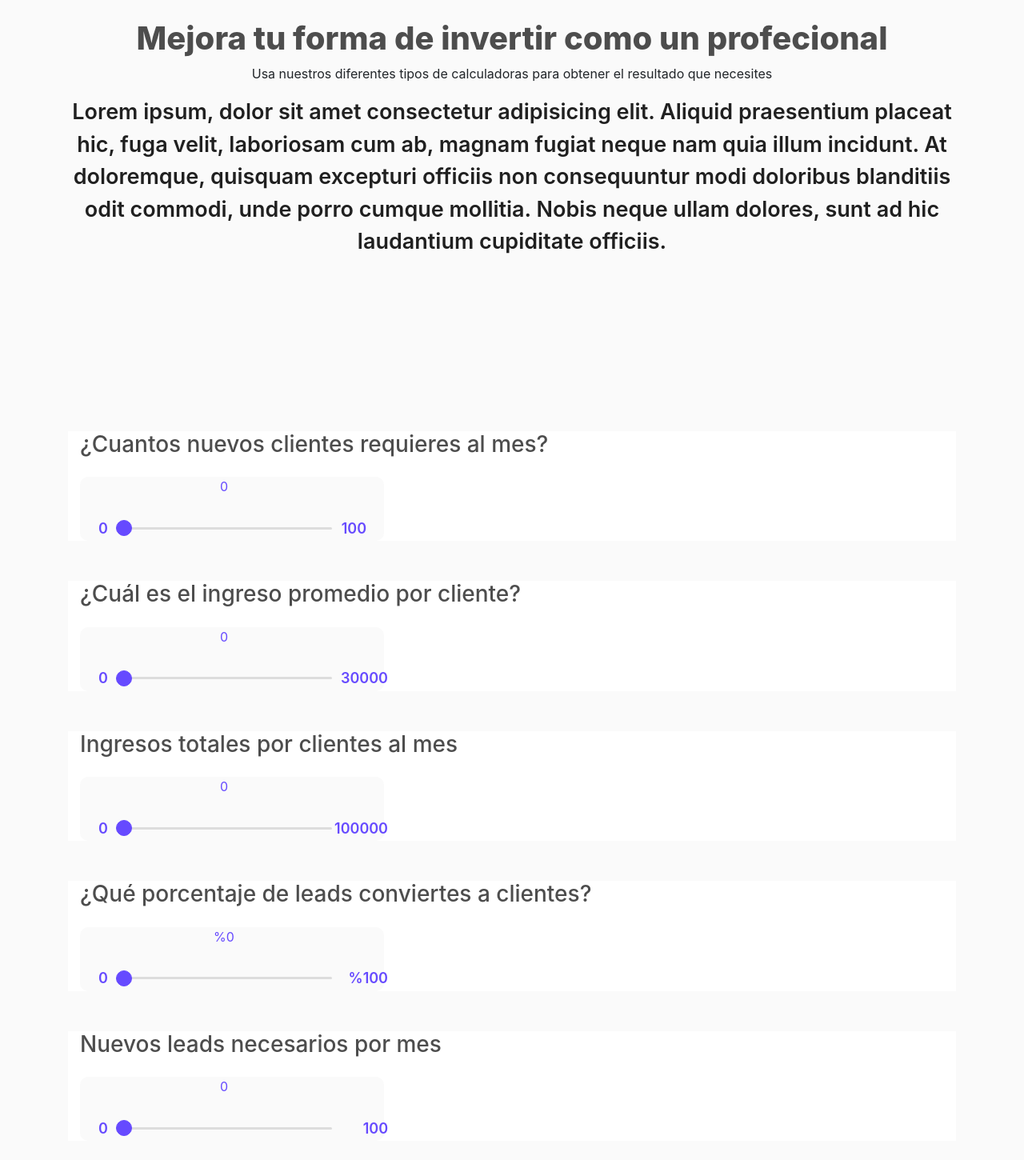
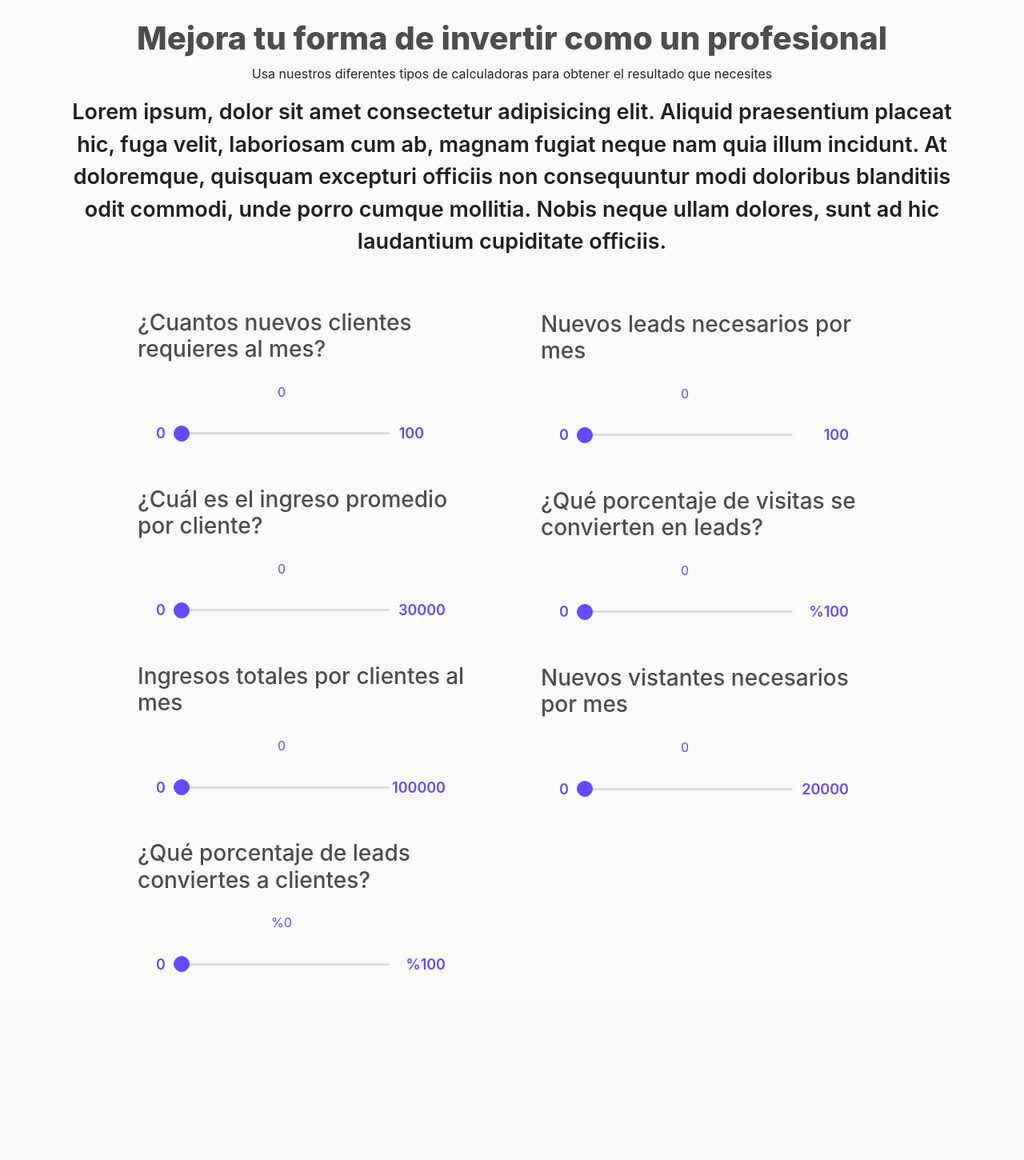
Before and after one commit to luisspe/calculadora-leads, a Django app: page / in a window 1280 px wide. Shown: the part 56-1506 px from the top of the page at 80% size. After the commit the page ends 1271 px from the top, so only its background shows below. Run offline with Django 4.2, Linux system fonts and the light colour scheme; some libraries are stand-ins or nearby versions.

Commit message:
Agregado estilo flex y nuevas operaciones

```diff
--- a/mysite/calculadoraLeads/templates/calculadoraLeads/calCantidad.html
+++ b/mysite/calculadoraLeads/templates/calculadoraLeads/calCantidad.html
@@ -8,7 +8,7 @@
 <div class="row">
     <div class="container d-flex align-items-center flex-column text-center">
         <div class="titulo">
-            <h1>Mejora tu forma de invertir como un profecional</h1>
+            <h1>Mejora tu forma de invertir como un profesional</h1>
             <p>Usa nuestros diferentes tipos de calculadoras para obtener el resultado que necesites</p>
         </div>
         <p class="texto-cantidad">Lorem ipsum, dolor sit amet consectetur adipisicing elit. Aliquid praesentium placeat
@@ -20,10 +20,13 @@
 
 </div>
 
+
 <!-- SLIDER CLIENTES NUEVOS AL MES -->
 <div class="container datosCalculadora">
-    <div class="row">
-        <div class="container d-flex flex-column izquierda" style="margin-top: 200px;">
+
+    <div class="ladoIzquierdo">
+        <div class="row hola">
+            <div class="container d-flex flex-column izquierda mt-5" style="margin-top: 200px;">
                 <div class="pregunta d-flex">
                     <h3>¿Cuantos nuevos clientes requieres al mes?</h3>
 
@@ -100,8 +103,8 @@
                 </div>
             </div>
         </div>
-
-
+    </div>
+    <div class="ladoDerecho">
         <!-- LEADS NECESARIOS POR MES  -->
         <div class="row">
             <div class="container d-flex flex-column izquierda" style="margin-top: 50px;">
@@ -121,11 +124,48 @@
                 </div>
             </div>
         </div>
+        <!-- Porcentaje de visitas se convierte en Leads  -->
+        <div class="row">
+            <div class="container d-flex flex-column izquierda" style="margin-top: 50px;">
+                <div class="pregunta d-flex">
+                    <h3>¿Qué porcentaje de visitas se convierten en leads?</h3>
+                </div>
+                <div class="range mt-3">
+                    <div class="slidervalue text-center">
+                        <span id="visitasLeads" style="color: #664AFF;">0</span>
+                    </div>
+                    <div class="field">
+                        <div class="value left">0</div>
+                        <input id="slideVisitasLeads" type="range" min="0" max="100" value="0" steps="1">
+                        <div class="value righ2">%100</div>
+                    </div>
+                </div>
+            </div>
+        </div>
 
+        <!-- NUEVOS VISITANTES NECESARIOS POR MES -->
+        <div class="row">
+            <div class="container d-flex flex-column izquierda" style="margin-top: 50px;">
+                <div class="pregunta d-flex">
+                    <h3>Nuevos vistantes necesarios por mes</h3>
+                </div>
+                <div class="range mt-3">
+                    <div class="slidervalue text-center">
+                        <span id="visitantesNecesarios" style="color: #664AFF;">0</span>
+                    </div>
+                    <div class="field">
+                        <div class="value left">0</div>
+                        <input id="slideVisitantesNecesarios" type="range" min="0" max="20000" value="0" steps="1" >
+                        <div class="value righ2">20000</div>
+                    </div>
+                </div>
+            </div>
+        </div>
+
+    </div>
 
 
 </div>
-
 
 <script>
     /*slider clientes al mes*/
@@ -138,6 +178,11 @@
         slideValue.style.left = (value / 2) + "%";
         slideValue.classList.add("show");
         ingresoTotal();
+
+        if(slideValuePorcentaje.textContent != '%0'){
+            calcularLeads();
+
+        };
 
 
     });
@@ -159,6 +204,7 @@
         slideValueIngresoPromedio.classList.add("show");
 
         ingresoTotal();
+
 
 
     });
@@ -199,6 +245,7 @@
 
         calcularLeads();
 
+
     });
     inputSliderPorcentaje.onblur = (() => {
         slideValuePorcentaje.classList.remove("show");
@@ -221,6 +268,45 @@
     });
 
 
+    /* PORCENTAJE DE VISITAS A LEADS */
+
+    const slideValueVisitas = document.getElementById("visitasLeads");
+    const inputSliderVisitas = document.getElementById("slideVisitasLeads");
+    inputSliderVisitas.oninput = (() => {
+        let value = inputSliderVisitas.value;
+        slideValueVisitas.textContent = '%' + value;
+        slideValueVisitas.style.left = (value / 2) + "%";
+        slideValueVisitas.classList.add("show");
+
+        calcularVisitantes();
+
+
+    });
+    inputSliderVisitas.onblur = (() => {
+        slideValueVisitas.classList.remove("show");
+    });
+
+
+    /* VISITANTES NECESARIOS POR MES */
+
+    const slideValueVisitantesNecesarios = document.getElementById("visitantesNecesarios");
+    const inputSliderVisitantesNecesarios = document.getElementById("slideVisitantesNecesarios");
+    inputSliderVisitantesNecesarios.oninput = (() => {
+        let value = inputSliderVisitantesNecesarios.value;
+        slideValueVisitantesNecesarios.textContent = value;
+        slideValueVisitantesNecesarios.style.left = (value / 2) + "%";
+        slideValueVisitantesNecesarios.classList.add("show");
+
+
+    });
+    inputSliderVisitantesNecesarios.onblur = (() => {
+        slideValueVisitantesNecesarios.classList.remove("show");
+    });
+
+
+
+    // FUNCIONES DE LA CALCULADORA
+
     function calcularPromedio() {
         numeroPromedio = Math.round(Number(slideValueIngresoTotal.textContent) / Number(slideValue.textContent))
         inputSliderIngresoPromedio.value = numeroPromedio
@@ -237,7 +323,13 @@
         leadsNecesarios = Math.round(Number((slideValue.textContent) / Number(inputSliderPorcentaje.value)) * 100)
         inputSliderLeadsNecesarios.value = leadsNecesarios
         slideValueLeadsNecesarios.textContent = leadsNecesarios.toString();
-        console.log(leadsNecesarios)
+    };
+
+
+    function calcularVisitantes(){
+        visitantesNecesarios = Math.round(Number((slideValueLeadsNecesarios.textContent) / Number(inputSliderVisitas.value))* 100)
+        inputSliderVisitantesNecesarios.value = visitantesNecesarios
+        slideValueVisitantesNecesarios.textContent = visitantesNecesarios.toString();
     };
 
 
--- a/mysite/static/css/cantidad.css
+++ b/mysite/static/css/cantidad.css
@@ -3,9 +3,26 @@
 }
 
 .datosCalculadora {
+    width: 100%;
+    display: flex;
+    flex-direction: row;
+    justify-content: space-evenly;
 
-    width: 100%;
+
 }
+
+.datosCalculadora .ladoIzquierdo{
+    width: 40%;
+}
+
+.datosCalculadora .ladoDerecho{
+    width: 40%;
+}
+.datosCalculadora .hola{
+    margin-top: 0;
+}
+
+
 
 .texto-cantidad {
     color: rgb(32, 32, 32);
@@ -14,7 +31,7 @@
 }
 
 .izquierda {
-    background-color: rgb(255, 255, 255);
+    background-color: hsl(0, 0%, 98%);
 }
 
 .range {
```
Lines whose indentation alone changed are shown as unchanged.
